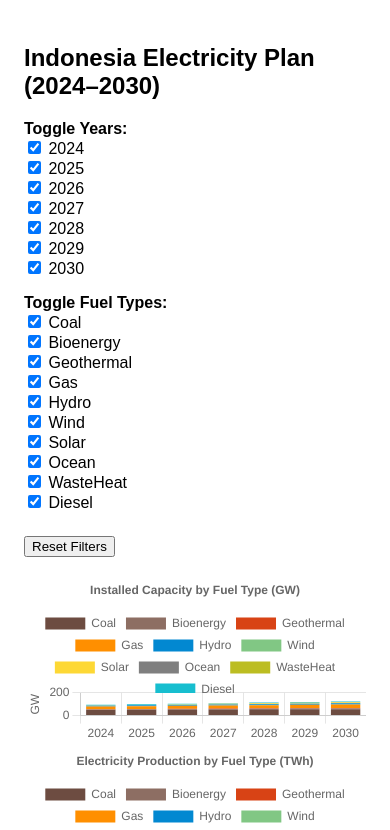
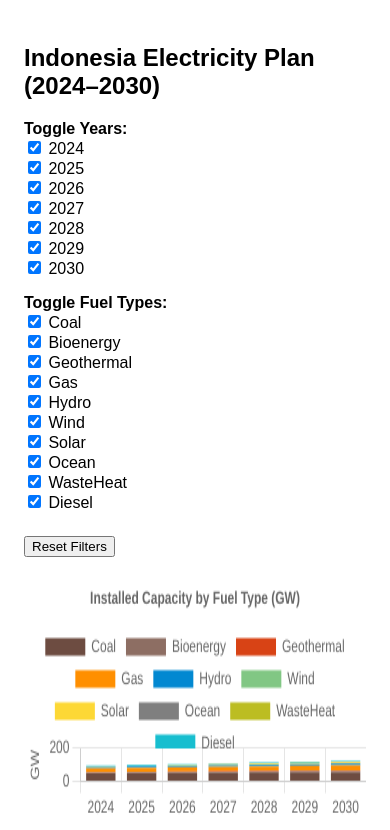
Before and after one commit to Ragnotayn/indonesia-electricity-plan, a plain HTML site: page index.html in a window 390 px wide. Shown: the top 830 px of the page. Drawn offline with nearby package versions, Linux system fonts and the light colour scheme.

Commit message:
Update index.html
add min height 250 px

```diff
--- a/index.html
+++ b/index.html
@@ -47,7 +47,7 @@
         /* On smaller screens, remove max-height constraint */
         max-height: unset !important; /* This is key to allow scaling */
         /* You might want to set a min-height if charts become too squashed */
-        /* min-height: 250px; */
+        min-height: 250px;
       }
     }
 
```
